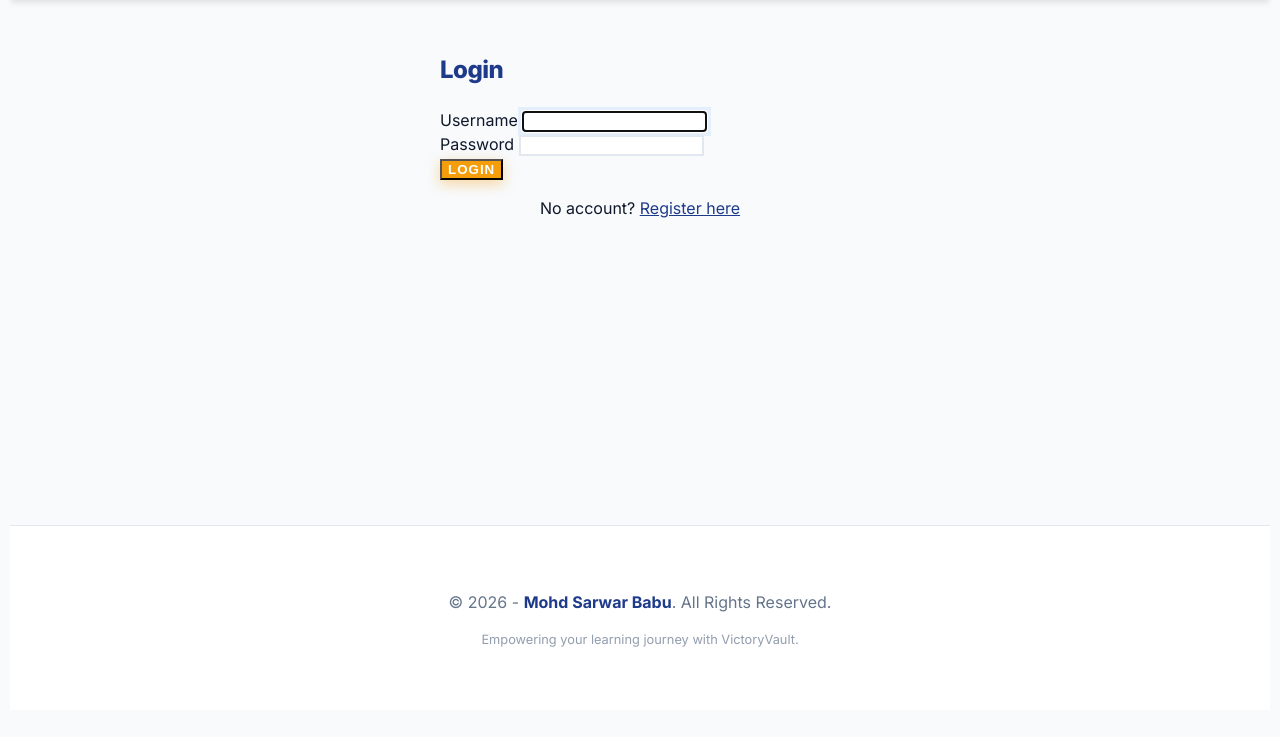
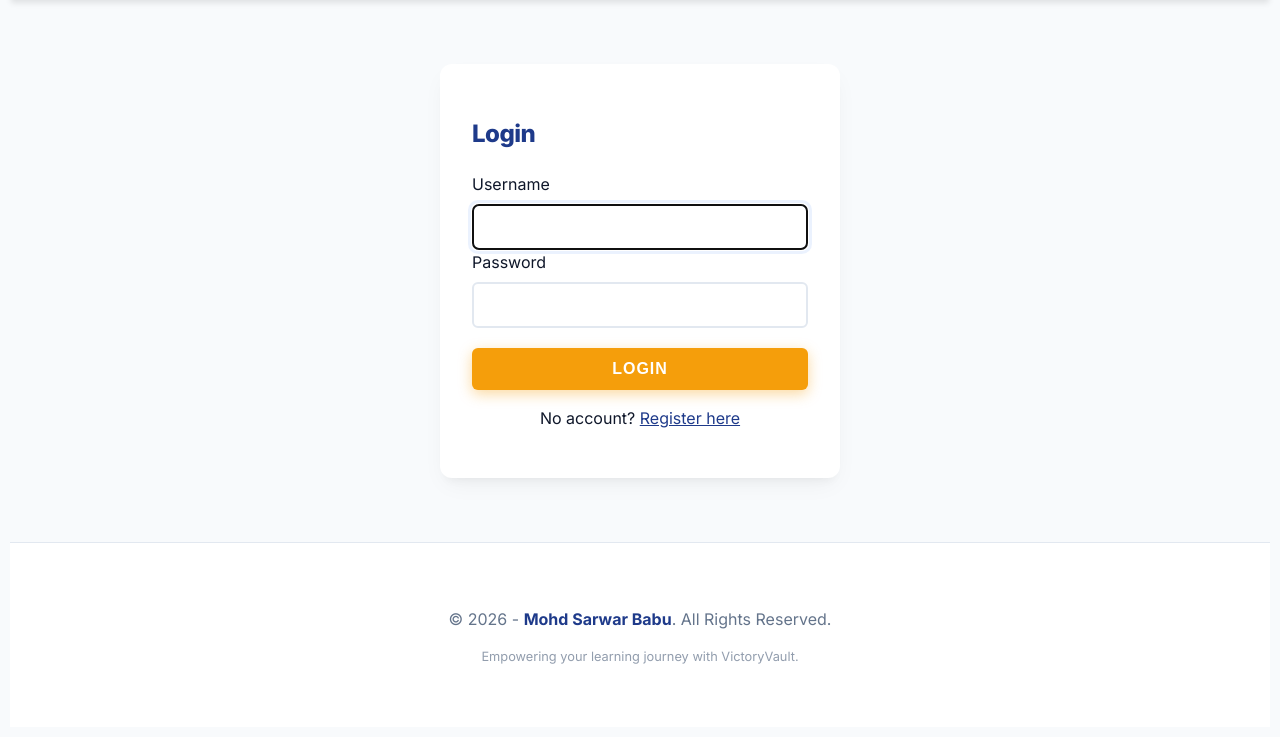
Before and after one commit to sarwarbabamdGit/Quiz_Gemini-API, a Django app: page /login/ in a window 1280 px wide. Shown: the part 80-817 px from the top of the page. Before the commit the page ends 727 px from the top, so only its background shows below. Run offline with Django 5.2, Linux system fonts and the light colour scheme; parts of the project's set-up code (start-up, migrations or seed data) failed here and were passed over.

Commit message:
button login updated

```diff
--- a/lms_app/templates/lms_app/base.html
+++ b/lms_app/templates/lms_app/base.html
@@ -160,6 +160,52 @@
             color: var(--text-primary);
         }
 
+        /* Card layout for centered forms and content */
+        .card {
+            background: var(--card-bg);
+            padding: 2rem;
+            border-radius: 12px;
+            box-shadow: var(--shadow);
+            width: 90%;
+            max-width: 400px;
+            margin: 2rem auto;
+            box-sizing: border-box;
+        }
+
+        @media (max-width: 480px) {
+            .card {
+                padding: 1.5rem;
+                width: 95%;
+            }
+        }
+
+        /* Form utility classes */
+        .form-group {
+            display: flex;
+            flex-direction: column;
+            gap: 0.5rem;
+        }
+
+        input[type="text"],
+        input[type="password"],
+        input[type="email"] {
+            width: 100%;
+            padding: 0.75rem 1rem;
+            font-size: 1rem;
+            border-radius: 6px;
+            box-sizing: border-box;
+        }
+
+        button {
+            width: 100%;
+            padding: 0.75rem 1rem;
+            border: none;
+            border-radius: 6px;
+            cursor: pointer;
+            font-size: 1rem;
+            margin-top: 20px;
+        }
+
         input[type="text"]:focus,
         input[type="password"]:focus,
         input[type="email"]:focus {
@@ -195,6 +241,10 @@
         }
 
         /* Generic Utilities */
+        .text-center {
+            text-align: center;
+        }
+
         .table-responsive {
             overflow-x: auto;
             border-radius: 10px;
--- a/lms_app/templates/lms_app/login.html
+++ b/lms_app/templates/lms_app/login.html
@@ -1,7 +1,7 @@
 {% extends 'lms_app/base.html' %}
 
 {% block content %}
-<div class="card" style="max-width: 400px; margin: 0 auto;">
+<div class="card">
     <h2>Login</h2>
     <form method="post">
         {% csrf_token %}
@@ -15,7 +15,7 @@
         </div>
         <button type="submit">Login</button>
     </form>
-    <p style="text-align: center; margin-top: 1rem;">
+    <p class="text-center" style="margin-top: 1rem;">
         No account? <a href="{% url 'register' %}" style="color: var(--primary-color);">Register here</a>
     </p>
 </div>
```
